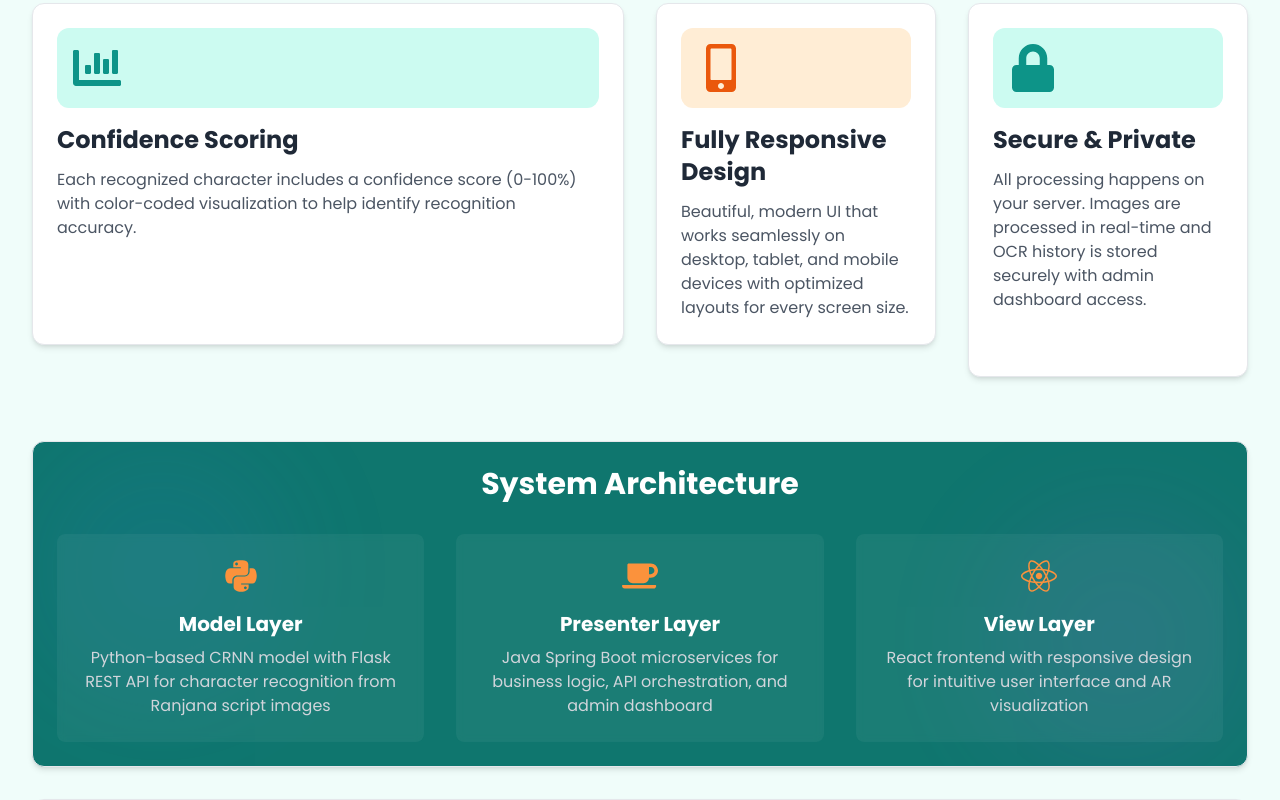
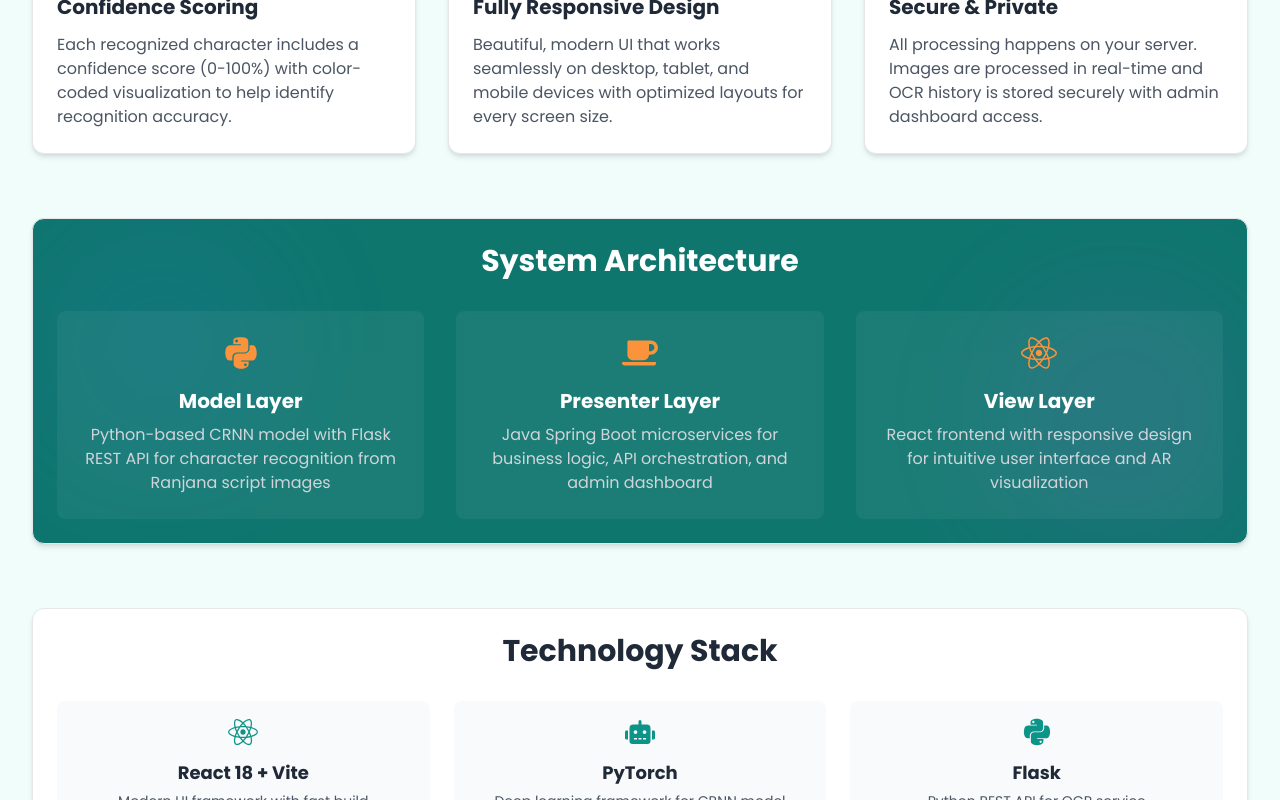
Before and after one commit to SajBajra/Final-Year-Project, a React app in the folder frontend/: page /features in a window 1280 px wide. Shown: the part 1680-2480 px from the top of the page. Built offline with nearby package versions, Linux system fonts and the light colour scheme; the HTML template or start-up script is replaced by a standard one.

Commit message:
Revert "Implement bento grid layout for Features page with varied card sizes"
This reverts commit 20c9d4d1e7a75ef308be89c9ca47d28386634bc1.

```diff
--- a/frontend/src/index.css
+++ b/frontend/src/index.css
@@ -85,25 +85,4 @@
     scrollbar-width: thin;
     scrollbar-color: var(--primary-color) rgb(241 245 249);
   }
-
-  /* Bento Grid Layout */
-  .bento-grid {
-    display: grid;
-    grid-template-columns: repeat(auto-fit, minmax(280px, 1fr));
-    gap: 1rem;
-  }
-
-  @media (min-width: 768px) {
-    .bento-grid {
-      grid-template-columns: repeat(4, 1fr);
-      gap: 1.5rem;
-    }
-  }
-
-  @media (min-width: 1024px) {
-    .bento-grid {
-      grid-template-columns: repeat(4, 1fr);
-      gap: 2rem;
-    }
-  }
 }
--- a/frontend/src/pages/Features.jsx
+++ b/frontend/src/pages/Features.jsx
@@ -12,72 +12,63 @@ const Features = () => {
       title: 'Multiple Input Methods',
       description: 'Upload images from your device or capture in real-time using your camera. Supports JPG, PNG, WEBP, and BMP formats for maximum flexibility.',
       bgColor: 'bg-primary-100',
-      iconColor: 'text-primary-600',
-      size: 'normal' // normal, wide, tall, large
+      iconColor: 'text-primary-600'
     },
     {
       icon: FaRobot,
       title: 'Advanced AI Recognition',
       description: 'Powered by Character-based CRNN (Convolutional Recurrent Neural Network) deep learning model trained on 500 epochs for accurate character-level recognition of Ranjana script.',
       bgColor: 'bg-primary-100',
-      iconColor: 'text-primary-600',
-      size: 'large' // spans 2x2
+      iconColor: 'text-primary-600'
     },
     {
       icon: FaEye,
       title: 'AR Overlay',
       description: 'Interactive augmented reality visualization with individual character bounding boxes, confidence scores, and hover tooltips for detailed recognition insights.',
       bgColor: 'bg-secondary-100',
-      iconColor: 'text-secondary-600',
-      size: 'tall' // spans 2 rows
+      iconColor: 'text-secondary-600'
     },
     {
       icon: FaGlobe,
       title: 'Ranjana to Devanagari Output',
       description: 'Automatically converts recognized Ranjana script characters to Devanagari (Nepali) text output, with optional English translation support.',
       bgColor: 'bg-secondary-100',
-      iconColor: 'text-secondary-600',
-      size: 'wide' // spans 2 columns
+      iconColor: 'text-secondary-600'
     },
     {
       icon: FaBolt,
       title: 'Fast Processing',
       description: 'Optimized inference pipeline with GPU acceleration support. Process images with character segmentation and recognition in seconds.',
       bgColor: 'bg-primary-100',
-      iconColor: 'text-primary-600',
-      size: 'normal'
+      iconColor: 'text-primary-600'
     },
     {
       icon: FaBullseye,
       title: 'Character-Level Precision',
       description: 'Individual character detection with precise bounding boxes, confidence scores, and word grouping for perfect AR visualization.',
       bgColor: 'bg-secondary-100',
-      iconColor: 'text-secondary-600',
-      size: 'normal'
+      iconColor: 'text-secondary-600'
     },
     {
       icon: FaChartBar,
       title: 'Confidence Scoring',
       description: 'Each recognized character includes a confidence score (0-100%) with color-coded visualization to help identify recognition accuracy.',
       bgColor: 'bg-primary-100',
-      iconColor: 'text-primary-600',
-      size: 'wide' // spans 2 columns
+      iconColor: 'text-primary-600'
     },
     {
       icon: FaMobileAlt,
       title: 'Fully Responsive Design',
       description: 'Beautiful, modern UI that works seamlessly on desktop, tablet, and mobile devices with optimized layouts for every screen size.',
       bgColor: 'bg-secondary-100',
-      iconColor: 'text-secondary-600',
-      size: 'normal'
+      iconColor: 'text-secondary-600'
     },
     {
       icon: FaLock,
       title: 'Secure & Private',
       description: 'All processing happens on your server. Images are processed in real-time and OCR history is stored securely with admin dashboard access.',
       bgColor: 'bg-primary-100',
-      iconColor: 'text-primary-600',
-      size: 'tall' // spans 2 rows
+      iconColor: 'text-primary-600'
     }
   ]
 
@@ -250,38 +241,31 @@ const Features = () => {
 
       <main className="container mx-auto px-3 sm:px-4 md:px-6 lg:px-8 py-12 sm:py-16 md:py-20 max-w-7xl -mt-8 sm:-mt-12 md:-mt-16">
 
-        {/* Bento Grid Layout - Features */}
+        {/* Features Grid - Responsive with Staggered Animation */}
         <motion.div
           variants={containerVariants}
           initial="hidden"
           animate="visible"
-          className="bento-grid mb-8 sm:mb-12 md:mb-16"
+          className="grid grid-cols-1 sm:grid-cols-2 lg:grid-cols-3 gap-4 sm:gap-6 md:gap-8 mb-8 sm:mb-12 md:mb-16"
         >
           {features.map((feature, index) => {
             const IconComponent = feature.icon
-            const sizeClasses = {
-              normal: 'col-span-1 row-span-1',
-              wide: 'col-span-1 md:col-span-2 row-span-1',
-              tall: 'col-span-1 row-span-1 md:row-span-2',
-              large: 'col-span-1 md:col-span-2 row-span-1 md:row-span-2'
-            }
-
             return (
             <motion.div
               key={index}
               variants={itemVariants}
-              className={`card hover:shadow-2xl transition-all duration-300 relative overflow-hidden group ${sizeClasses[feature.size] || 'col-span-1 row-span-1'}`}
+              className="card hover:shadow-2xl transition-all duration-300 relative overflow-hidden group"
             >
               {/* Background Effect on Hover */}
-              <div className="absolute inset-0 bg-gradient-to-br from-primary-50/50 via-transparent to-secondary-50/30 opacity-0 group-hover:opacity-100 transition-opacity duration-300"></div>
+              <div className="absolute inset-0 bg-primary-50 opacity-0 group-hover:opacity-100 transition-opacity duration-300"></div>
 
-              <div className="relative z-10 h-full flex flex-col">
+              <div className="relative z-10">
                 {/* Icon with Animated Background */}
                 <motion.div
                   initial={{ scale: 0.8, opacity: 0 }}
                   animate={{ scale: 1, opacity: 1 }}
                   transition={{ delay: index * 0.1 + 0.2, type: "spring", stiffness: 200 }}
-                  className={`mb-3 sm:mb-4 inline-block p-3 sm:p-4 rounded-xl ${feature.bgColor} group-hover:scale-110 transition-transform duration-300`}
+                  className={`mb-3 sm:mb-4 inline-block p-3 sm:p-4 rounded-xl ${feature.bgColor}`}
                 >
                   <IconComponent className={`text-3xl sm:text-4xl md:text-5xl ${feature.iconColor}`} />
                 </motion.div>
@@ -290,7 +274,7 @@ const Features = () => {
                   initial={{ opacity: 0, x: -20 }}
                   animate={{ opacity: 1, x: 0 }}
                   transition={{ delay: index * 0.1 + 0.3 }}
-                  className="text-lg sm:text-xl md:text-2xl font-bold mb-2 sm:mb-3 text-gray-800 group-hover:text-primary-600 transition-colors duration-300"
+                  className="text-lg sm:text-xl font-bold mb-2 sm:mb-3 text-gray-800 group-hover:text-primary-600 transition-colors duration-300"
                 >
                   {feature.title}
                 </motion.h3>
@@ -298,10 +282,11 @@ const Features = () => {
                   initial={{ opacity: 0 }}
                   animate={{ opacity: 1 }}
                   transition={{ delay: index * 0.1 + 0.4 }}
-                  className="text-sm sm:text-base text-gray-600 leading-relaxed flex-grow"
+                  className="text-sm sm:text-base text-gray-600 leading-relaxed"
                 >
                   {feature.description}
                 </motion.p>
+              </div>
 
               {/* Decorative Arrow on Hover */}
               <motion.div
@@ -309,27 +294,20 @@ const Features = () => {
                 whileHover={{ opacity: 1, x: 0 }}
                 className="absolute top-4 right-4 text-primary-600 opacity-0 group-hover:opacity-100 transition-opacity duration-300"
               >
-                  <FaArrowRight className="text-xl" />
+                <FaArrowRight />
               </motion.div>
-              </div>
             </motion.div>
             )
           })}
         </motion.div>
 
-        {/* Architecture Section - Bento Style */}
+        {/* Architecture Section - Responsive with Animation */}
         <motion.div
           initial={{ opacity: 0, y: 30 }}
           whileInView={{ opacity: 1, y: 0 }}
           viewport={{ once: true, margin: "-100px" }}
           transition={{ duration: 0.6 }}
-          className="bento-grid mb-8 sm:mb-12 md:mb-16"
-        >
-          <motion.div
-            initial={{ opacity: 0, scale: 0.9 }}
-            whileInView={{ opacity: 1, scale: 1 }}
-            viewport={{ once: true }}
-            className="card bg-primary-700 text-white col-span-1 md:col-span-4 row-span-1 relative overflow-hidden"
+          className="card bg-primary-700 text-white mb-8 sm:mb-12 md:mb-16 relative overflow-hidden"
         >
           {/* Animated Background Pattern */}
           <div className="absolute inset-0 opacity-10">
@@ -376,13 +354,13 @@ const Features = () => {
           </div>
         </motion.div>
 
-          {/* Technology Stack - Bento Style */}
+        {/* Technology Stack - Responsive with Animation */}
         <motion.div
           initial={{ opacity: 0, y: 30 }}
           whileInView={{ opacity: 1, y: 0 }}
           viewport={{ once: true, margin: "-100px" }}
           transition={{ duration: 0.6 }}
-            className="card col-span-1 md:col-span-4 row-span-1"
+          className="card mb-8 sm:mb-12 md:mb-16"
         >
           <motion.h2
             initial={{ opacity: 0, scale: 0.9 }}
@@ -421,15 +399,14 @@ const Features = () => {
             })}
           </motion.div>
         </motion.div>
-        </motion.div>
 
-        {/* Performance Metrics - Bento Style */}
+        {/* Performance Metrics - Responsive with Animation */}
         <motion.div
           initial={{ opacity: 0, y: 30 }}
           whileInView={{ opacity: 1, y: 0 }}
           viewport={{ once: true, margin: "-100px" }}
           transition={{ duration: 0.6 }}
-          className="bento-grid"
+          className="grid grid-cols-2 md:grid-cols-4 gap-3 sm:gap-4 md:gap-6"
         >
           {[
             { value: '<2s', label: 'Processing Time', color: 'text-primary-600', icon: FaBolt },
@@ -446,7 +423,7 @@ const Features = () => {
                 viewport={{ once: true }}
                 transition={{ delay: index * 0.1, type: "spring", stiffness: 200 }}
                 whileHover={{ scale: 1.05, y: -5 }}
-                className="card text-center group cursor-pointer col-span-1 md:col-span-2"
+                className="card text-center group cursor-pointer"
               >
                 <motion.div
                   transition={{ repeat: Infinity, duration: 2, delay: index * 0.3 }}
```
Lines whose indentation alone changed are shown as unchanged.
